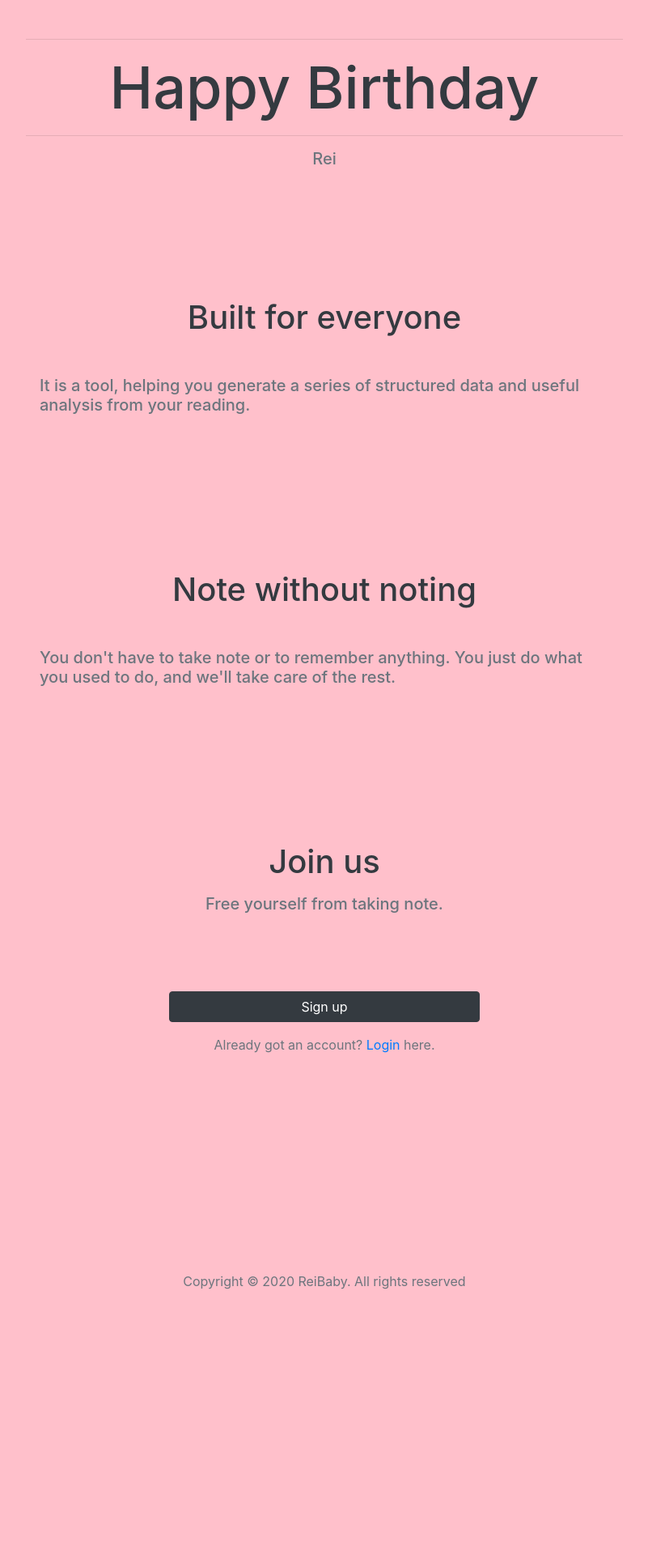
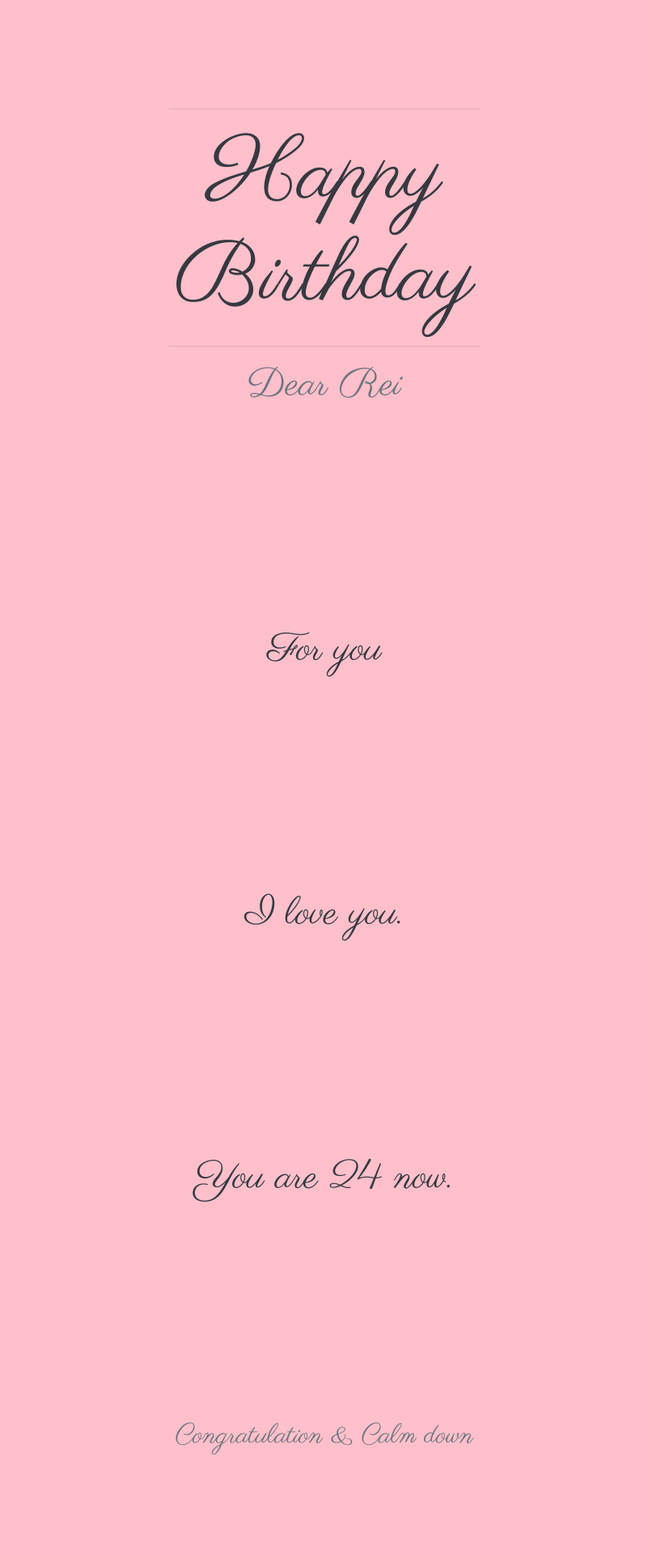
Before and after one commit to thejimmylin/reibaby, a Django app: page / in a window 1280 px wide. Shown: the top 1920 px of the page at 81% size, without its empty margins (239-1040 px from the left). Before the commit the page ends 1592 px from the top, so only its background shows below. Run offline with Django 3.2, Linux system fonts and the light colour scheme; some libraries are stand-ins or nearby versions.

Commit message:
update the font and some css

```diff
--- a/reibaby/reibaby/static/css/base.css
+++ b/reibaby/reibaby/static/css/base.css
@@ -1,3 +1,25 @@
 * {
-    background-color: pink;
+    background-color: rgba(255, 192, 203, 1);
+    font-family: 'Parisienne', cursive;
+    font-size: larger;
 }
+
+.j3y-bg-theme-color-1 {
+    background-color: rgba(255, 192, 203, .1);
+}
+
+.j3y-bg-theme-color-2 {
+    background-color: rgba(255, 192, 203, .2);
+}
+
+.j3y-bg-theme-color-3 {
+    background-color: rgba(255, 192, 203, .3);
+}
+
+.j3y-bg-theme-color-4 {
+    background-color: rgba(255, 192, 203, .4);
+}
+
+.j3y-bg-theme-color-5 {
+    background-color: rgba(255, 192, 203, .5);
+}
--- a/reibaby/reibaby/templates/base.html
+++ b/reibaby/reibaby/templates/base.html
@@ -16,11 +16,12 @@
         rel="stylesheet">
     <link href="https://fonts.googleapis.com/css2?family=Roboto+Slab:wght@400;500;700;900&display=swap"
         rel="stylesheet">
+    <link href="https://fonts.googleapis.com/css2?family=Parisienne&display=swap" rel="stylesheet">
     {% endblock %}
     {% block extracss %}
     {% endblock %}
     {% block title %}
-    <title>{% trans 'Rei Baby' %}</title>
+    <title>{% trans 'ReiBaby' %}</title>
     {% endblock title %}
 </head>
 
@@ -38,14 +39,6 @@
         integrity="sha384-wfSDF2E50Y2D1uUdj0O3uMBJnjuUD4Ih7YwaYd1iqfktj0Uod8GCExl3Og8ifwB6"
         crossorigin="anonymous"></script>
     {% endblock %}
-    {% block extrajs %}
-    {% endblock %}
-    {% block footer %}
-    <nav class="navbar sticky-bottom navbar-expand-md navbar-light j3y-bg-theme-color-3" style="height: 80px;">
-        <p class="navbar-nav mr-auto ml-auto text-secondary">
-            {% trans 'Copyright © 2020 ReiBaby. All rights reserved' %}</p>
-    </nav>
-    {% endblock %}
 </body>
 
 </html>
--- a/reibaby/reibaby/templates/index.html
+++ b/reibaby/reibaby/templates/index.html
@@ -3,91 +3,99 @@
 {% load static %}
 {% load widget_tweaks %}
 
-{% block title %}
-<title>{% trans 'Rei Baby' %}</title>
-{% endblock title %}
-
 {% block content %}
 <div class="container-fluid">
-    <div class="row" style="height: 2rem;"></div>
+    <div class="row" style="height: 6rem;"></div>
     <div class="row justify-content-center">
-        <div class="col-auto" style="width: 48rem;">
+        <div class="col-auto" style="width: 21.6rem;">
             <p>
                 <hr>
-                <h1 class="text-dark" style="text-align: center; font-size: 4.5rem;">{% trans 'Happy Birthday' %}</h1>
+                <h1 class="text-dark text-center" style="font-size: 5.5rem;">{% trans 'Happy Birthday' %}</h1>
                 <hr>
             </p>
             <p>
-                <h5 class="text-secondary" style="text-align: center;">{% trans 'Rei' %}</h5>
+                <h1 class="text-secondary text-center">{% trans 'Dear Rei' %}</h1>
             </p>
         </div>
     </div>
-    <div class="row" style="height: 6rem;"></div>
+    <div class="row" style="height: 12rem;"></div>
     <div class="row justify-content-center">
-        <div class="col-auto" style="padding: 2rem;width: 48rem;">
+        <div class="col-auto" style="width: 21.6rem;">
             <p>
-                <h1 class="text-dark" style="text-align: center;">{% trans 'Built for everyone' %}</h1>
-                <br>
-            </p>
-            <p>
-                <h5 class="text-secondary">{% trans "It is a tool, helping you generate a series of structured data and useful analysis from your reading." %}
-                </h5>
+                <h1 class="text-dark text-center">{% trans 'For you' %}</h1>
             </p>
         </div>
     </div>
-    <div class="row" style="height: 6rem;"></div>
+    <div class="row" style="height: 12rem;"></div>
     <div class="row justify-content-center">
-        <div class="col-auto" style="padding: 2rem;width: 48rem;">
+        <div class="col-auto" style="width: 21.6rem;">
             <p>
-                <h1 class="text-dark" style="text-align: center;">{% trans 'Note without noting' %}</h1>
-                <br>
-            </p>
-            <p>
-                <h5 class="text-secondary">{% trans "You don't have to take note or to remember anything. You just do what you used to do, and we'll take care of the rest." %}
-                </h5>
+                <h1 class="text-dark text-center">{% trans 'I love you.' %}</h1>
             </p>
         </div>
     </div>
-    <div class="row" style="height: 6rem;"></div>
+    <div class="row" style="height: 12rem;"></div>
     <div class="row justify-content-center">
-        <div class="col-auto" style="padding: 2rem; width: 48rem;">
+        <div class="col-auto" style="width: 21.6rem;">
             <p>
-                <h1 class="text-dark" style="text-align: center;">{% trans 'Join us' %}</h1>
-            </p>
-            <p>
-                <h5 class="text-secondary" style="text-align: center;">{% trans 'Free yourself from taking note.' %}</h5>
+                <h1 class="text-dark text-center">{% trans 'You are 24 now.' %}</h1>
             </p>
         </div>
     </div>
+    <div class="row" style="height: 12rem;"></div>
     <div class="row justify-content-center">
-        <div class="col-auto" style="padding: 2rem; width: 28rem;">
-            <form method="post">
-                {% csrf_token %}
-                {% for field in form %}
-                <div class="form-row">
-                    <div class="form-group col">
-                        {% render_field field class+='form-control' placeholder=field.label style='text-align: center' required='true' %}
-                        {% if field.errors %}
-                        <p>{{ field.errors }}</p>
-                        {% endif %}
-                    </div>
-                </div>
-                {% endfor %}
-                <div class="form-row">
-                    <div class="form-group col">
-                        {{ form.non_field_errors }}
-                    </div>
-                </div>
-                <div class="form-row">
-                    <div class="form-group col">
-                        <button type="submit"
-                            class="btn btn-block btn-dark">{% trans 'Sign up' %}</button>
-                    </div>
-                </div>
-                <p class="text-secondary" style="text-align: center;">{% trans 'Already got an account? ' %}<a href="/" class="text-primary text-decoration-none">{% trans 'Login' %}</a>{% trans ' here.' %}</p>
-            </form>
+        <div class="col-auto" style="width: 21.6rem;">
+            <p>
+                <h3 class="text-secondary text-center">{% trans 'Congratulation & Calm down' %}</h5>
+            </p>
         </div>
     </div>
     <div class="row" style="height: 12rem;"></div>
+    <div class="row justify-content-center">
+        <div class="col-auto" style="width: 21.6rem;">
+            <p>
+                <hr>
+                <h1 class="text-dark text-center" style="font-size: 5.5rem;">{% trans 'Happy Birthday' %}</h1>
+                <hr>
+            </p>
+            <p>
+                <h1 class="text-secondary text-center">{% trans 'Dear Rei' %}</h1>
+            </p>
+        </div>
+    </div>
+    <div class="row" style="height: 12rem;"></div>
+    <div class="row justify-content-center">
+        <div class="col-auto" style="width: 21.6rem;">
+            <p>
+                <h1 class="text-dark text-center">{% trans 'For you' %}</h1>
+            </p>
+        </div>
+    </div>
+    <div class="row" style="height: 12rem;"></div>
+    <div class="row justify-content-center">
+        <div class="col-auto" style="width: 21.6rem;">
+            <p>
+                <h1 class="text-dark text-center">{% trans 'I love you.' %}</h1>
+            </p>
+        </div>
+    </div>
+    <div class="row" style="height: 12rem;"></div>
+    <div class="row justify-content-center">
+        <div class="col-auto" style="width: 21.6rem;">
+            <p>
+                <h1 class="text-dark text-center">{% trans 'You are 24 now.' %}</h1>
+            </p>
+        </div>
+    </div>
+    <div class="row" style="height: 12rem;"></div>
+    <div class="row justify-content-center">
+        <div class="col-auto" style="width: 21.6rem;">
+            <p>
+                <h3 class="text-secondary text-center">{% trans 'Congratulation & Calm down' %}</h5>
+            </p>
+        </div>
+    </div>
+    <div class="row" style="height: 12rem;"></div>
+    <div class="row" style="height: 12rem;"></div>
 </div>
 {% endblock %}
```
